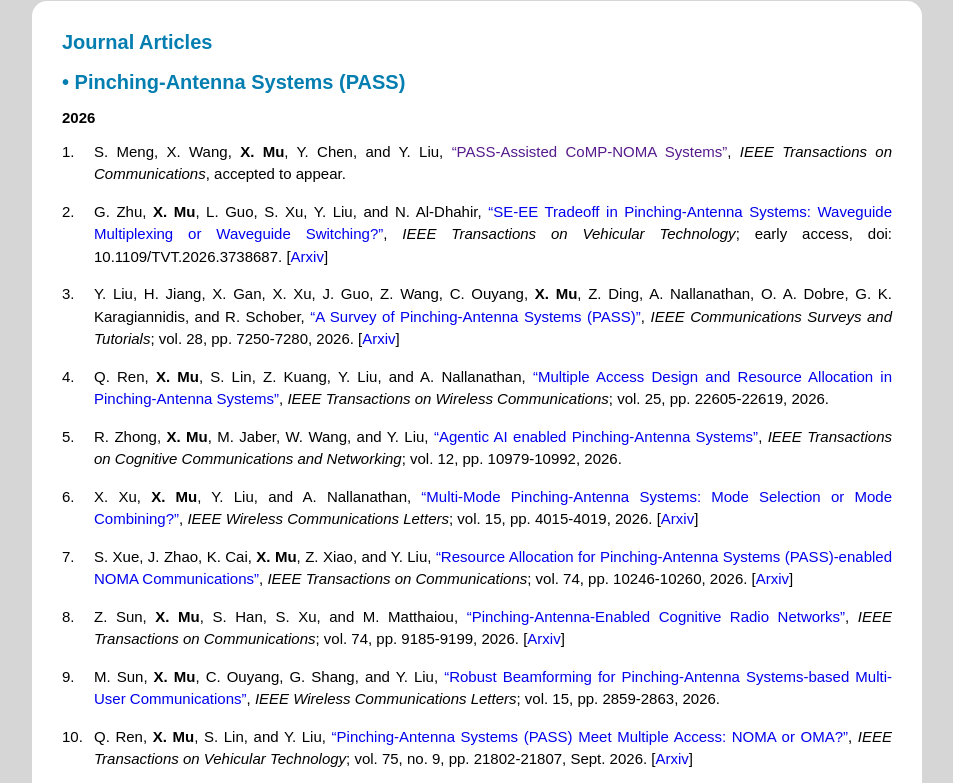
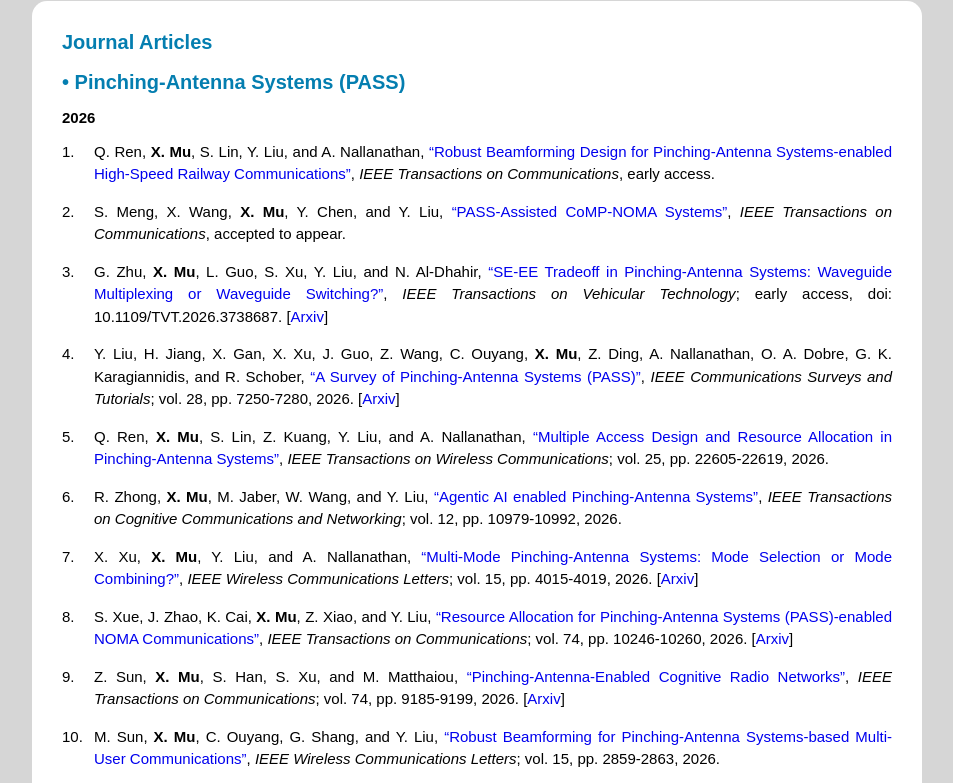
Before and after one commit to xidongmu/xidongmu.github.io, a plain HTML site: page publications.html in a window 1280 px wide. Shown: the part 906-1689 px from the top of the page, without its empty margins (163-1116 px from the left). Drawn offline with nearby package versions, Linux system fonts and the light colour scheme.

Commit message:
Update publications.html

```diff
--- a/publications.html
+++ b/publications.html
@@ -95,7 +95,10 @@
         <h3> 2026</h3>
         <ol>
             <li class="paper">
-                S. Meng, X. Wang, <b>X. Mu</b>, Y. Chen, and Y. Liu, <a href="">“PASS-Assisted CoMP-NOMA Systems”</a>, <i>IEEE Transactions on Communications</i>, accepted to appear.
+                Q. Ren, <b>X. Mu</b>, S. Lin, Y. Liu, and A. Nallanathan, <a href="https://ieeexplore.ieee.org/abstract/document/11805059">“Robust Beamforming Design for Pinching-Antenna Systems-enabled High-Speed Railway Communications”</a>, <i>IEEE Transactions on Communications</i>, early access.
+            </li>
+            <li class="paper">
+                S. Meng, X. Wang, <b>X. Mu</b>, Y. Chen, and Y. Liu, <a href="https://ieeexplore.ieee.org/document/11744076/">“PASS-Assisted CoMP-NOMA Systems”</a>, <i>IEEE Transactions on Communications</i>, accepted to appear.
             </li>
             <li class="paper">
                 G. Zhu, <b>X. Mu</b>, L. Guo, S. Xu, Y. Liu, and N. Al-Dhahir, <a href="https://ieeexplore.ieee.org/document/11714518">“SE-EE Tradeoff in Pinching-Antenna Systems: Waveguide Multiplexing or Waveguide Switching?”</a>,
```
